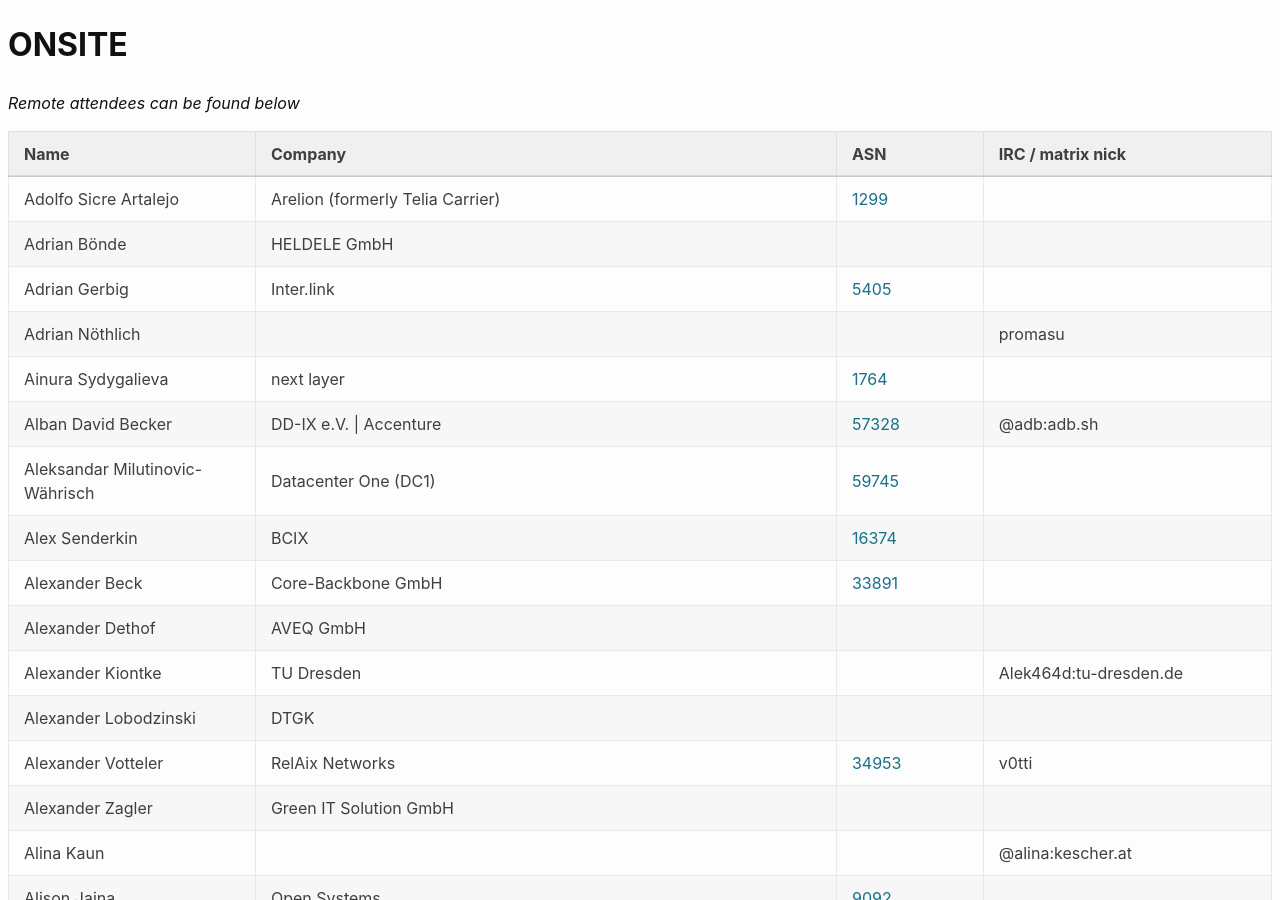
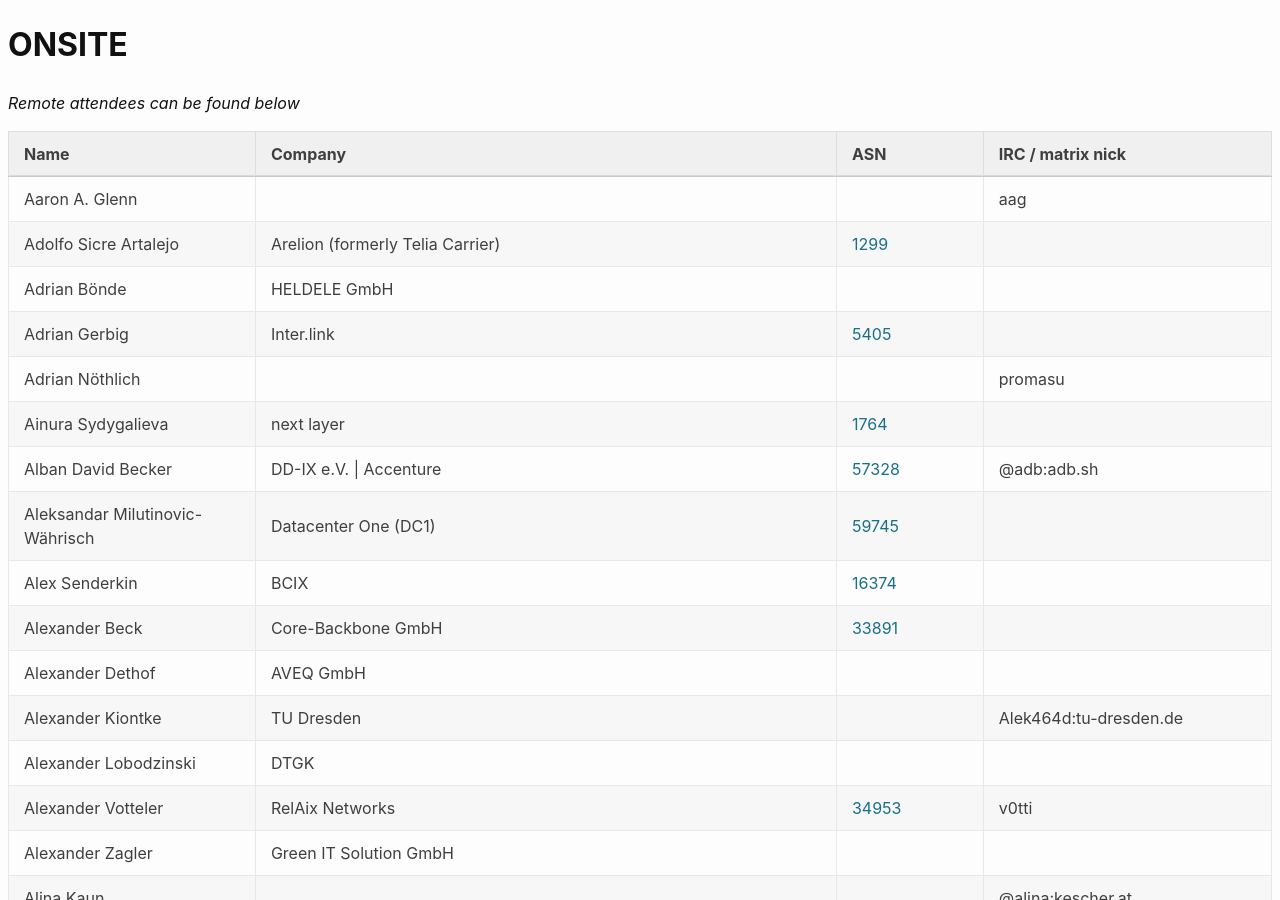
Before and after one commit to denog/pretix-attendeelist, a Jekyll site: the page built from denog16/index.markdown, in a window 1280 px wide and 900 px high. Built offline with Jekyll 4.4.1, drawn with Linux system fonts in a browser that asks for light colours.

Commit message:
Latest data: Tue Oct 22 08:33:05 UTC 2024

```diff
--- a/_data/attendees_denog16_onsite.json
+++ b/_data/attendees_denog16_onsite.json
@@ -1,4 +1,10 @@
 [
+  {
+    "name": "Aaron A. Glenn",
+    "company": null,
+    "irc": "aag",
+    "asn": null
+  },
   {
     "name": "Adolfo Sicre Artalejo",
     "company": "Arelion (formerly Telia Carrier)",
```
